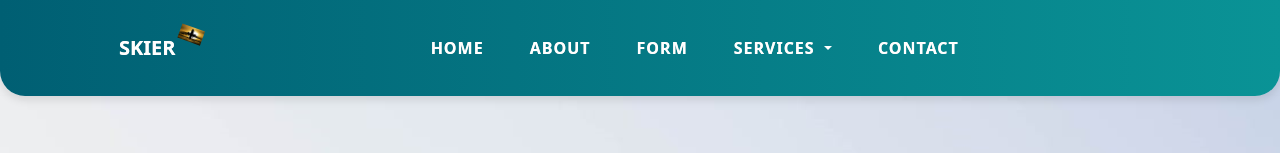
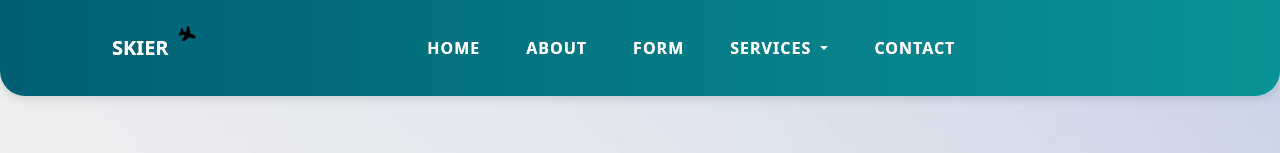
Before and after one commit to mego354/Web-Project, a plain HTML site: page about.html in a window 1280 px wide. Shown: the top 153 px of the page. Drawn offline with nearby package versions, Linux system fonts and the light colour scheme.

Commit message:
1st commit

```diff
--- a/about.html
+++ b/about.html
@@ -17,7 +17,7 @@
     <nav class="navbar navbar-expand-lg navbar-custom">
         <div class="container">
             <a class="navbar-brand text-white fw-bold" href="#">
-                <img src="plane-solid.jpg" alt="Brand Icon" style="height: 30px; margin-right: 8px;"> SKIER
+                <img src="plane-solid.svg" alt="Brand Icon" style="height: 30px; margin-right: 8px;"> SKIER
             </a>
             <button class="navbar-toggler" type="button" data-bs-toggle="collapse" data-bs-target="#navbarNav"
                 aria-controls="navbarNav" aria-expanded="false" aria-label="Toggle navigation">
```
Also changed, not shown: base.html (+1 -1 lines), form.html (+1 -1 lines), index.html (+1 -1 lines), plane-solid.svg (added).
